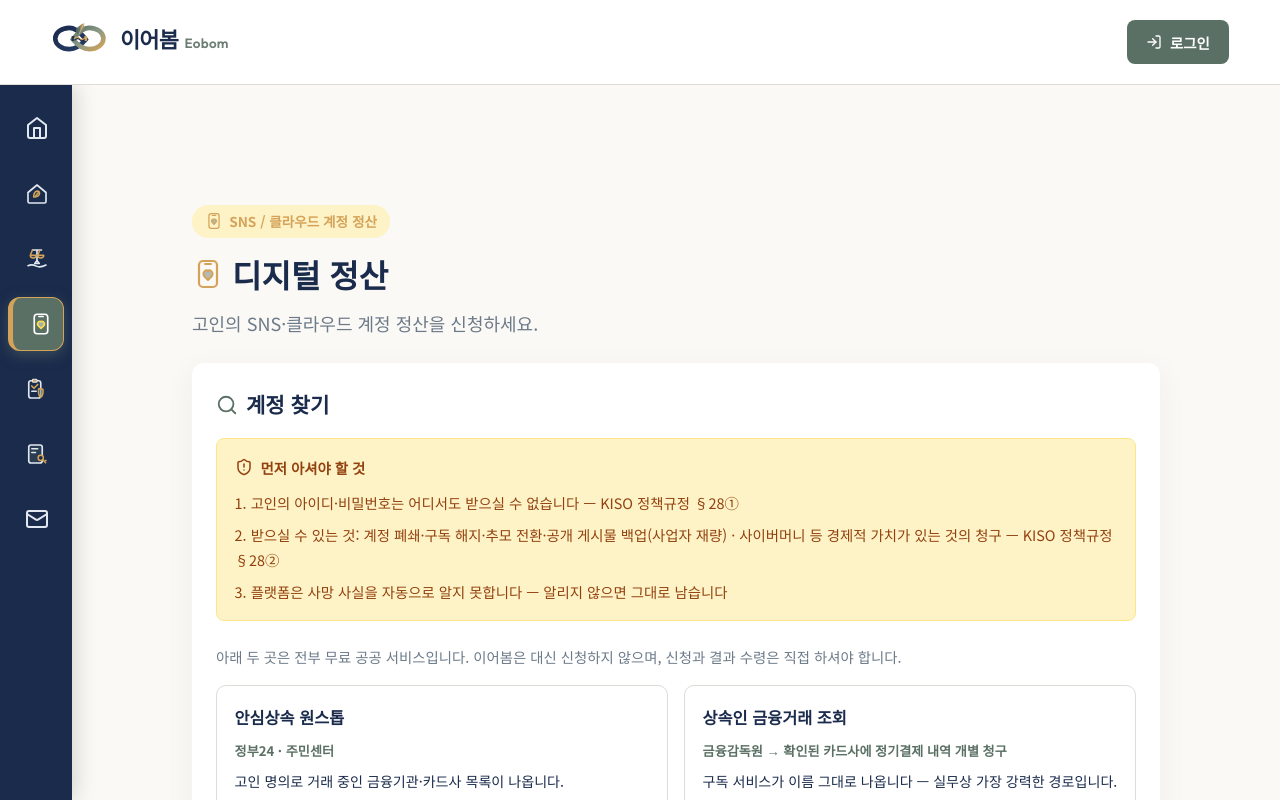
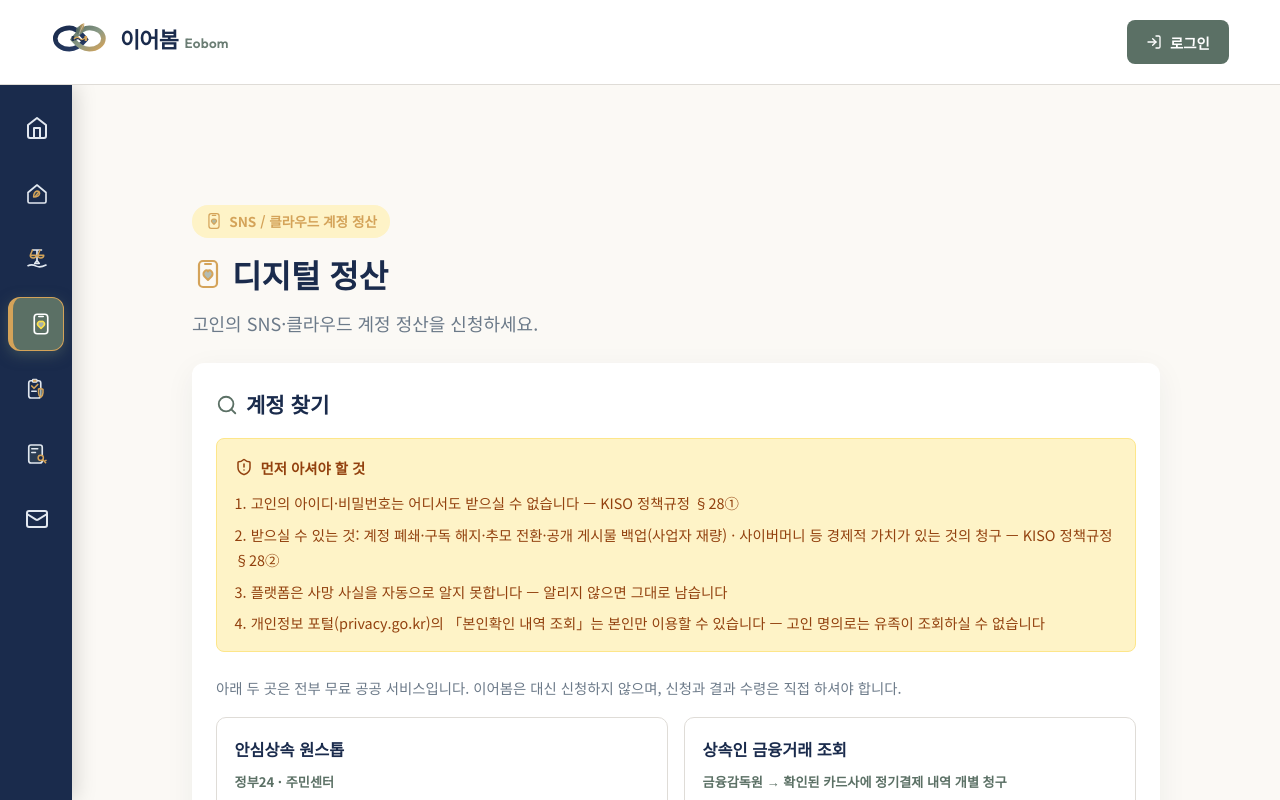
Before and after one commit to Hyunews/Eobom, a React (Vite) app in the folder eobom/frontend/: page /digital-estate in a window 1280 px wide. Shown: the top 800 px of the page. Built offline with nearby package versions, Linux system fonts and the light colour scheme; no server answers; the HTML template or start-up script is replaced by a standard one; a web font is replaced by a local one.

Commit message:
디지털자산정산수정중.

```diff
--- a/eobom/frontend/src/pages/DigitalEstatePage.tsx
+++ b/eobom/frontend/src/pages/DigitalEstatePage.tsx
@@ -11,8 +11,9 @@ interface DigitalEstatePageProps {
   onOpenLogin?: () => void;
 }
 
-// 04-01 §0.2 STEP 1 — 두 경로만 노출한다. 1-C(정보주체 권리행사 서비스)는 사망자 대행 가능
-// 여부가 아직 확인 전이라(04-03 §6 #1) 만들지 않는다 — 확인되면 그때 추가한다.
+// 04-01 §0.2 STEP 1 — 두 경로만 노출한다. 1-C(정보주체 권리행사 서비스)는 사망자 대행이
+// ❌ 불가로 확정돼 삭제됐다(04-03 §2.2-1) — 대신 아래 AccountDiscoveryGuide STEP 0 4번째
+// 줄로 들어갔다.
 const DISCOVERY_PATHS = [
   {
     id: '1-A',
@@ -42,7 +43,8 @@ const AccountDiscoveryGuide: React.FC = () => (
       <Search color="var(--point-color)" size={22} /> 계정 찾기
     </h3>
 
-    {/* STEP 0 — 펼침 없이 항상 노출. KISO 정책규정 §28①·§28②를 근거로 인용한다(04-01 §0.2). */}
+    {/* STEP 0 — 펼침 없이 항상 노출되는 4줄. 1~3은 KISO 정책규정 §28①·§28②를 근거로 인용하고,
+        4는 1-C 삭제분이 옮겨온 것이다(04-01 §0.2, 04-03 §2.2-1). */}
     <div style={{ fontSize: '0.9rem', color: '#92400E', backgroundColor: '#FEF3C7', border: '1px solid #FDE68A', borderRadius: '8px', padding: '1rem 1.1rem', marginBottom: '1.5rem', lineHeight: 1.75 }}>
       <p style={{ display: 'flex', alignItems: 'flex-start', gap: '0.5rem', margin: 0, marginBottom: '0.6rem', fontWeight: 700 }}>
         <ShieldAlert size={18} style={{ flexShrink: 0, marginTop: '0.15rem' }} /> 먼저 아셔야 할 것
@@ -54,8 +56,12 @@ const AccountDiscoveryGuide: React.FC = () => (
         2. 받으실 수 있는 것: 계정 폐쇄·구독 해지·추모 전환·공개 게시물 백업(사업자 재량) ·
         사이버머니 등 경제적 가치가 있는 것의 청구 — KISO 정책규정 §28②
       </p>
+      <p style={{ margin: 0, marginBottom: '0.4rem' }}>
+        3. 플랫폼은 사망 사실을 자동으로 알지 못합니다 — 알리지 않으면 그대로 남습니다
+      </p>
       <p style={{ margin: 0 }}>
-        3. 플랫폼은 사망 사실을 자동으로 알지 못합니다 — 알리지 않으면 그대로 남습니다
+        4. 개인정보 포털(privacy.go.kr)의 「본인확인 내역 조회」는 본인만 이용할 수 있습니다 —
+        고인 명의로는 유족이 조회하실 수 없습니다
       </p>
     </div>
 
```
Also changed, not shown: 6 other files (tests, documents, lock files or other folders).
